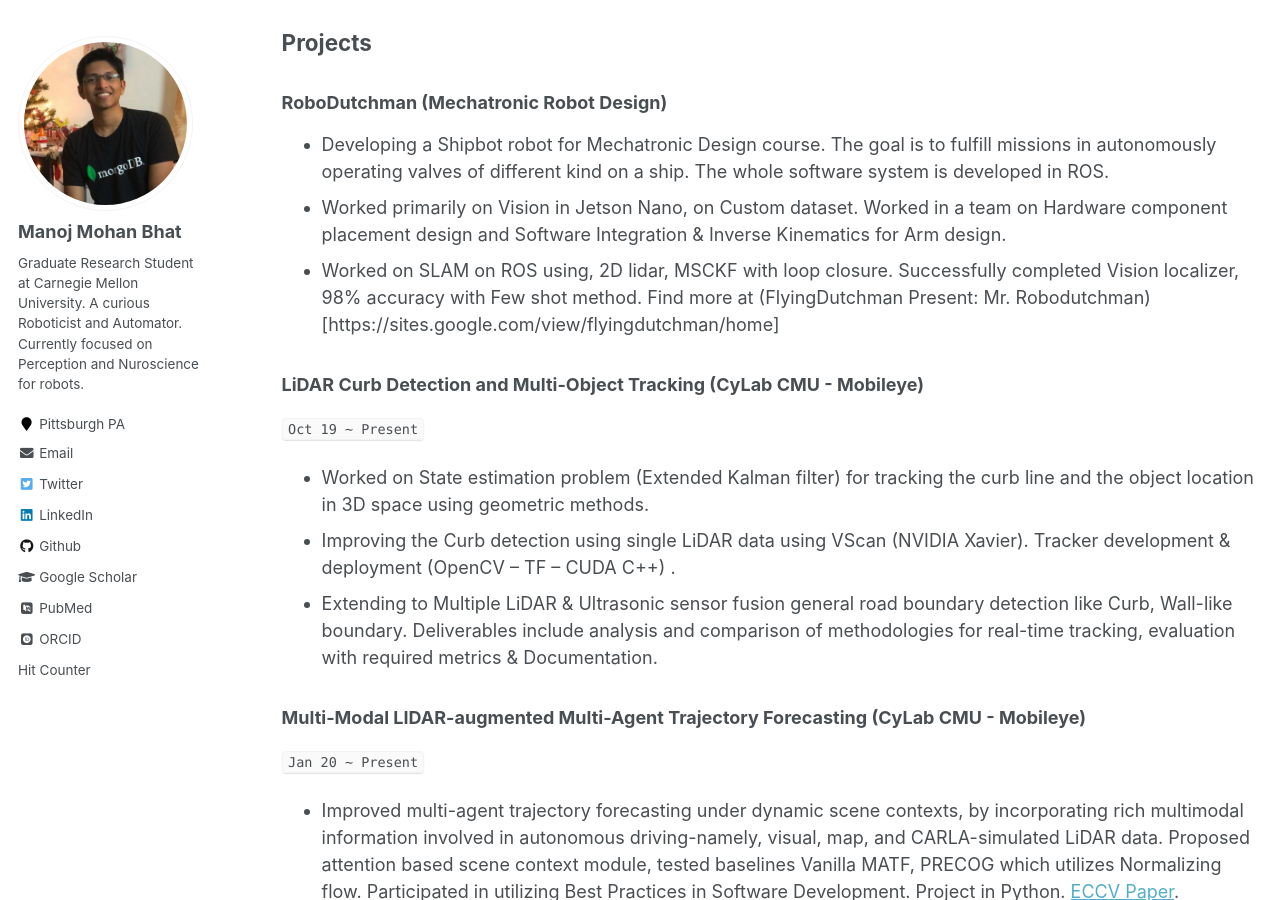
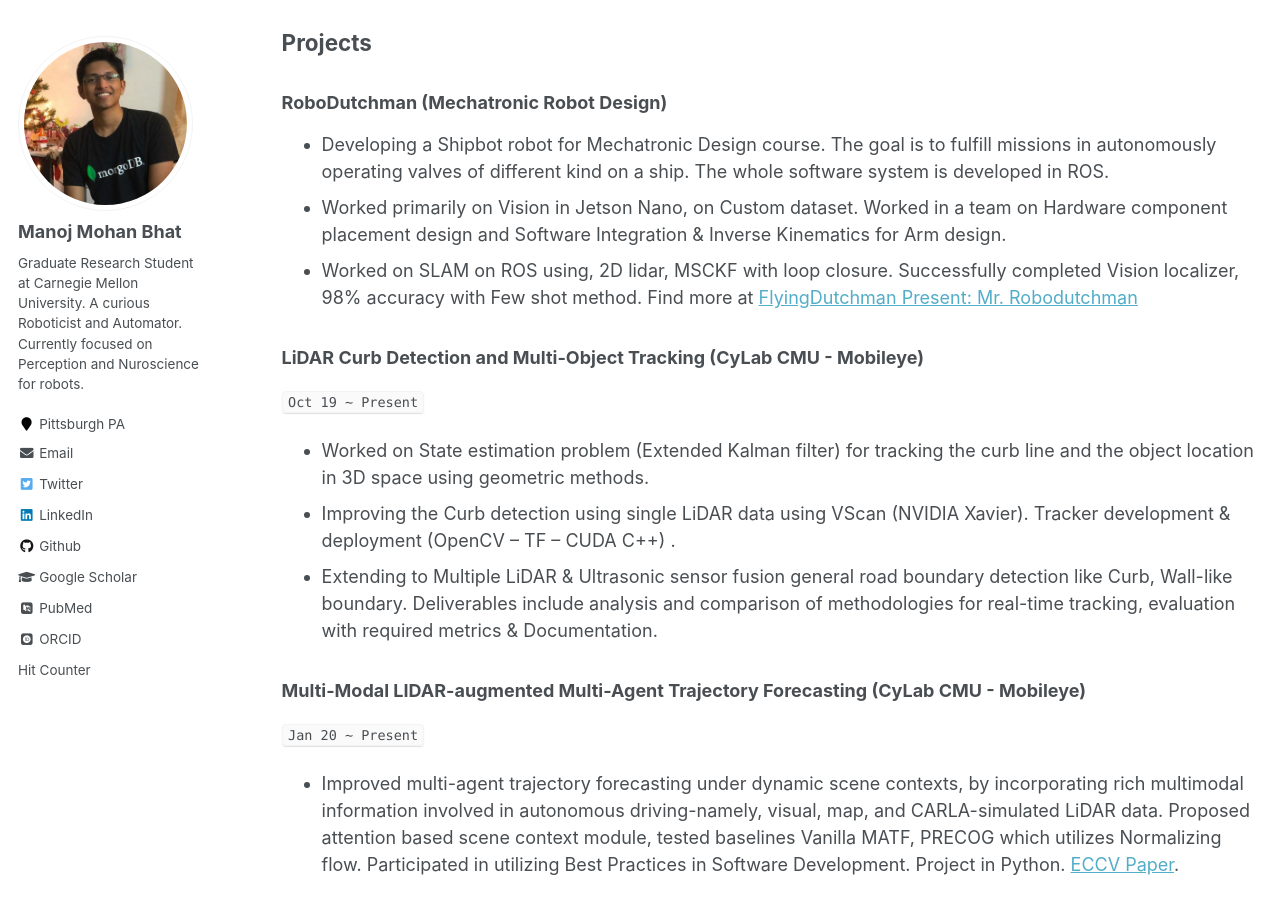
Before and after one commit to Manojbhat09/manojbhat09.github.io_old, a Jekyll site: the page built from _pages/cv.md, in a window 1280 px wide and 900 px high, scrolled down 2297 px. Built offline with Jekyll 4.4.1, drawn with Linux system fonts in a browser that asks for light colours; some web fonts are replaced.

Commit message:
Update cv.md

```diff
--- a/_pages/cv.md
+++ b/_pages/cv.md
@@ -75,7 +75,7 @@ _Business Intelligence Engineer_<br>
 ### **RoboDutchman (Mechatronic Robot Design)**
  - Developing a Shipbot robot for Mechatronic Design course. The goal is to fulfill missions in autonomously operating valves of different kind on a ship. The whole software system is developed in ROS.
  - Worked primarily on Vision in Jetson Nano, on Custom dataset. Worked in a team on Hardware component placement design and Software Integration & Inverse Kinematics for Arm design.
- - Worked on SLAM on ROS using, 2D lidar, MSCKF with loop closure. Successfully completed Vision localizer, 98% accuracy with Few shot method. Find more at (FlyingDutchman Present: Mr. Robodutchman)[https://sites.google.com/view/flyingdutchman/home]
+ - Worked on SLAM on ROS using, 2D lidar, MSCKF with loop closure. Successfully completed Vision localizer, 98% accuracy with Few shot method. Find more at [FlyingDutchman Present: Mr. Robodutchman](https://sites.google.com/view/flyingdutchman/home)
 
 <!-- ### **Neural Architecture Search for Sensor Fusion and SLAM** `Sept 2018 - Present` -->
 ### **LiDAR Curb Detection and Multi-Object Tracking** (CyLab CMU - Mobileye)
```
